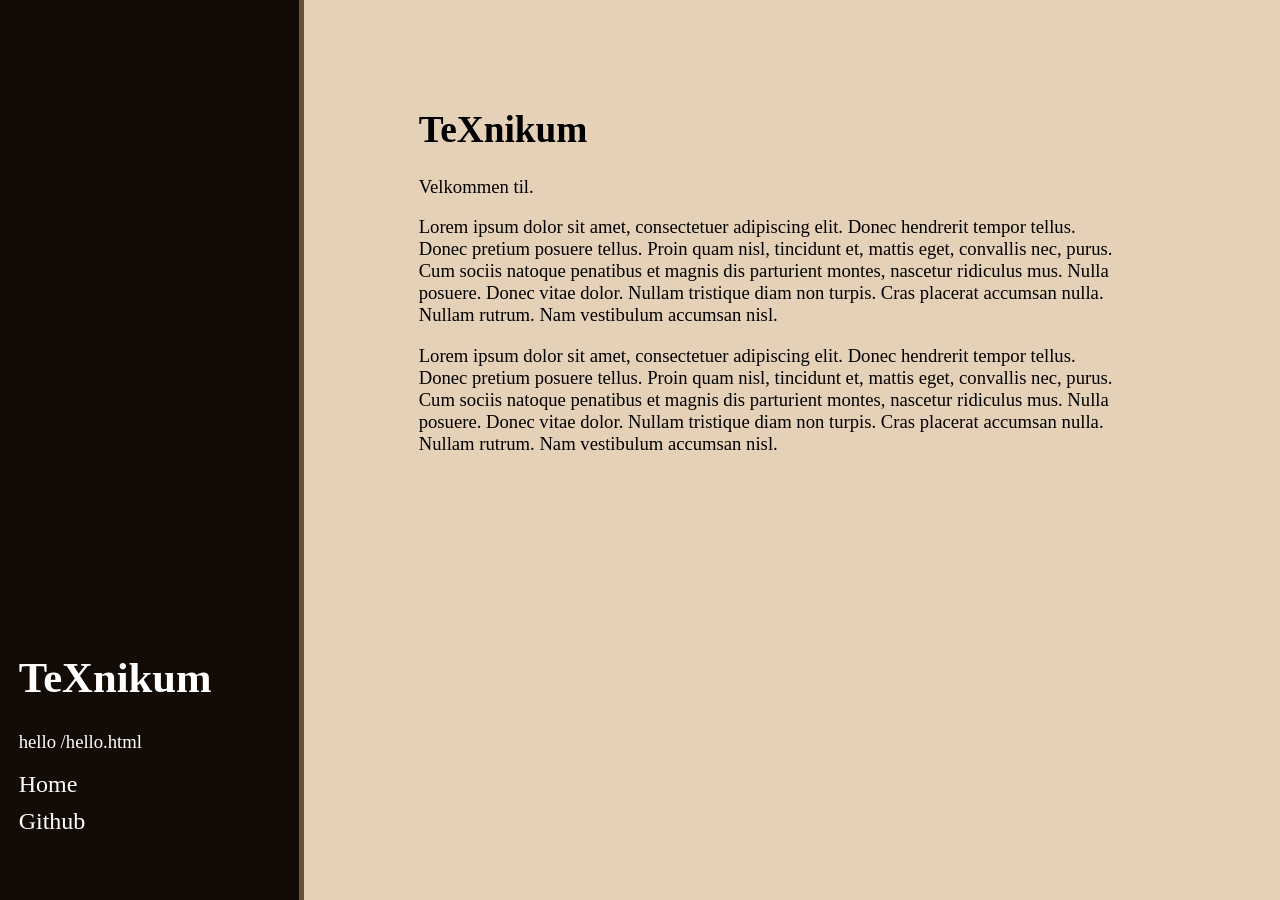
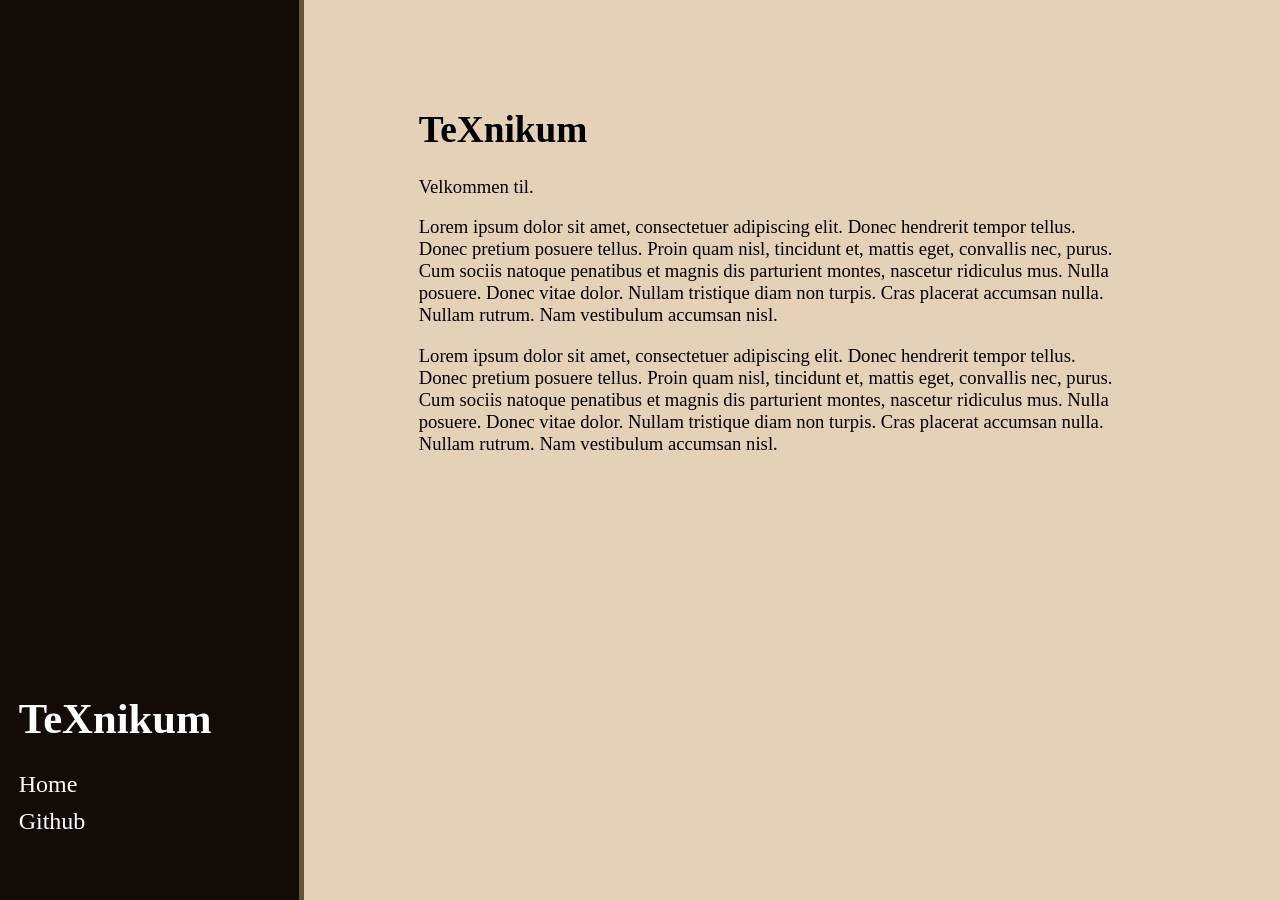
Before and after one commit to TeXnikum/TeXnikum.github.io, a Jekyll site: the page built from hello.md, in a window 1280 px wide. Built offline with Jekyll 4.4.1, drawn with Linux system fonts in a browser that asks for light colours.

```diff
--- a/_includes/sidebar.html
+++ b/_includes/sidebar.html
@@ -1,7 +1,7 @@
 <div class="sidebar">
   <div class="sidebar-content">
     <h1>TeXnikum</h1>
-    {% for node in site.pages %}
+    {% for node in site.data.pages %}
     {{ node.title }}
     {{ node.url }}
     {% endfor %}
```
